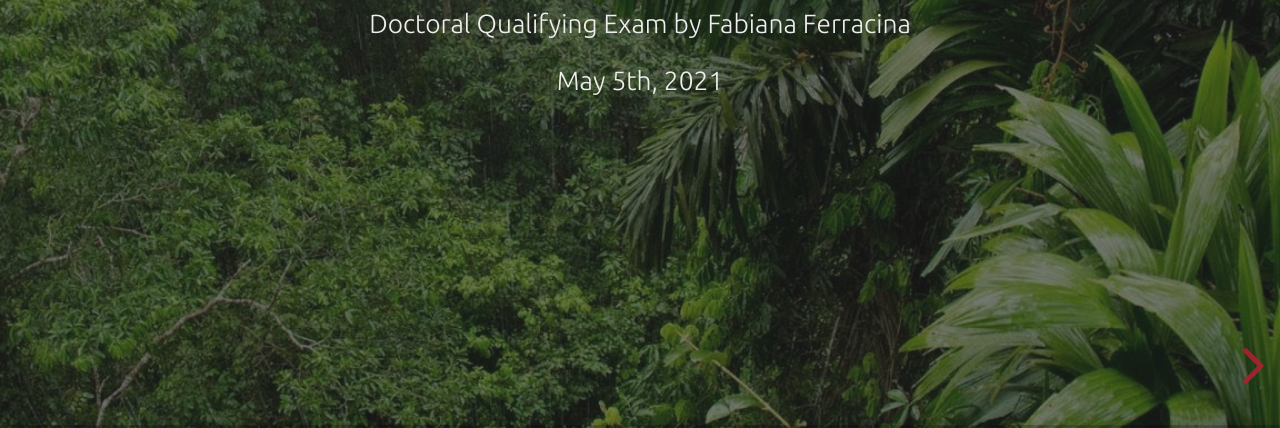
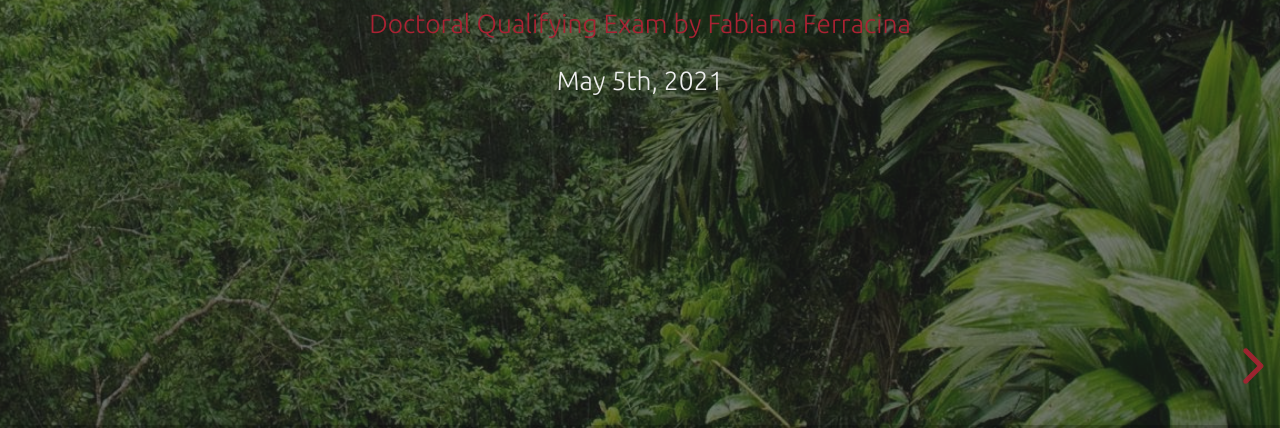
Before and after one commit to fabstat/dqe, a plain HTML site: page index.html in a window 1280 px wide. Shown: the part 372-800 px from the top of the page. Drawn offline with nearby package versions, Linux system fonts and the light colour scheme; some packages are replaced by stand-ins of ours.

Commit message:
added and linked to DQE paper

```diff
--- a/index.html
+++ b/index.html
@@ -28,7 +28,7 @@
 
 	<section data-background-image="img/amazon.jpeg" data-background-opacity=".4">
 	  <h4>Modeling Stochastic Processes in Ecology</h4>
-	  <small>Doctoral Qualifying Exam by Fabiana Ferracina</small><br>
+	  <small><a href="sources/FFerracina_DQE.pdf" target="_blank">Doctoral Qualifying Exam by Fabiana Ferracina</a></small><br>
 	  <small>May 5th, 2021</small>
 	</section>
 
```
Also changed, not shown: 1 other file.
